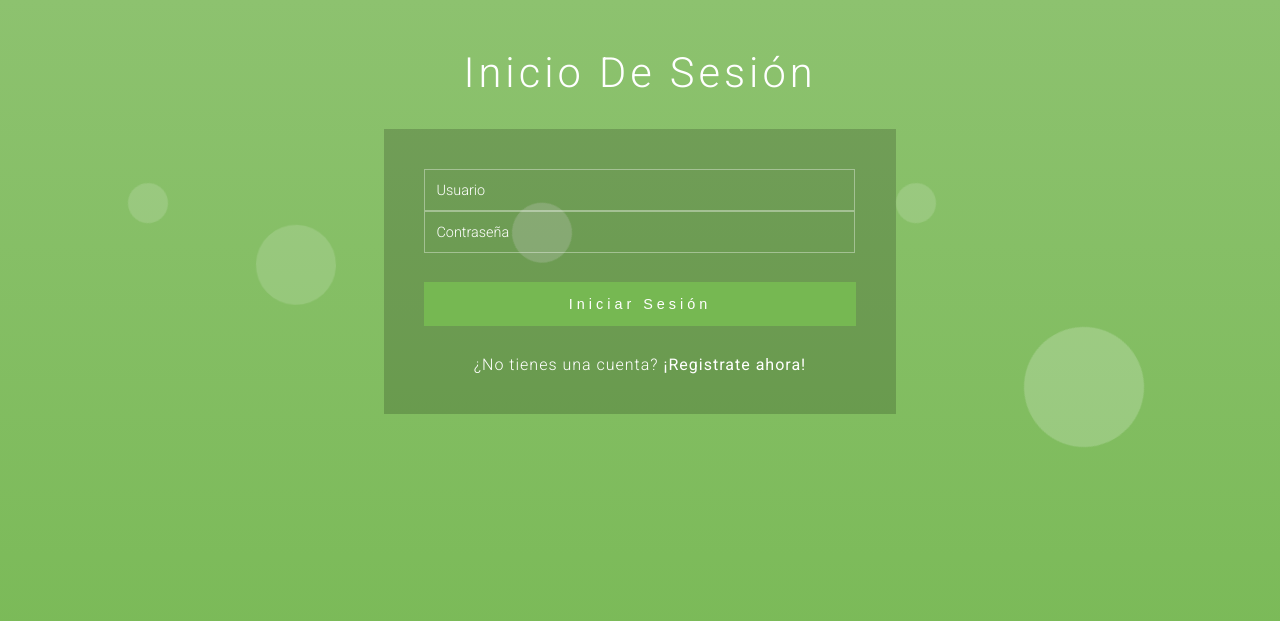
After one commit to soyMoka/Oportunidad-De-cambio, a Django app: page /login/ in a window 1280 px wide. The commit adds this page. Shown: the top 621 px of the page. Run offline with Django 3.2, Linux system fonts and the light colour scheme; some libraries are stand-ins or nearby versions.

Commit message:
Add login.html, favicon

```diff
--- a/apps/comentarios/models.py
+++ b/apps/comentarios/models.py
@@ -1,7 +1,6 @@
 from django.db import models
 from apps.noticias.models import Noticia
 from apps.usuarios.models import Usuario
-#from apps.usuarios.models import Usuario
 # Create your models here.
 
 # si llega a haber algun problema aca, entonces es el from apps...
--- a/apps/usuarios/models.py
+++ b/apps/usuarios/models.py
@@ -1,7 +1,6 @@
 from email.policy import default
 from django.db import models
 #from django.contrib.auth.models import AbstractUser
-
 # Create your models here.
 """
 class Usuario(AbstractUser):
--- a/ong/settings.py
+++ b/ong/settings.py
@@ -89,8 +89,8 @@ DATABASES = {
         'NAME': 'ongdb',
         'USER': 'root',
         #'PASSWORD': 'root',
-        'PASSWORD': '123321q',
-        #'PASSWORD': '7ux3r0.890',
+        #'PASSWORD': '123321q',
+        'PASSWORD': '7ux3r0.890',
         #'PASSWORD': 'muma2208',
         'HOST': 'localhost',
         'PORT': '',
--- a/ong/urls.py
+++ b/ong/urls.py
@@ -22,6 +22,7 @@ from .vista import *
 from django.contrib.staticfiles.urls import staticfiles_urlpatterns
 
 
+
 urlpatterns = [
     path('admin/', admin.site.urls),
     path('index/',index,name='index'),
--- a/templates/base.html
+++ b/templates/base.html
@@ -3,6 +3,7 @@
 <html lang="en">
 
 <head>
+  <link rel="icon"href="{% static 'favicon.ico' %}">
   <title>{% block titulo %}
     {% endblock %}</title>
   <meta charset="utf-8">
--- /dev/null
+++ b/templates/login.html
@@ -0,0 +1,53 @@
+{% load static %}
+<!DOCTYPE html>
+<html lang="en">
+
+<head>
+	<title>Inicio de Sesión</title>
+	<script type="application/x-javascript"> addEventListener("load", function() { setTimeout(hideURLbar, 0); }, false); function hideURLbar(){ window.scrollTo(0,1); } </script>
+	<link href="//fonts.googleapis.com/css?family=Roboto:300,300i,400,400i,700,700i" rel="stylesheet">
+	<link href="{% static 'css/register.css' %}" rel="stylesheet" type="text/css" media="all" />
+
+</head>
+<body>
+	<!-- main -->
+	<div class="main-w3layouts wrapper">
+		<h1>Inicio de sesión</h1>
+		<div class="main-agileinfo">
+			<div class="agileits-top">
+				{% comment %} <form action="{% url 'index' %}" method="post"> {% endcomment %}
+                    <form action="#" method="post">
+					{% csrf_token %}
+					<input class="text" type="text" name="Username" placeholder="Usuario" required="">
+					{% comment %} <input class="text email" type="email" name="email" placeholder="Correo" required=""> {% endcomment %}
+					<input class="text" type="password" name="password" placeholder="Contraseña" required="">
+					{% comment %} <input class="text w3lpass" type="password" name="password" placeholder="Confirmar Contraseña" required=""> {% endcomment %}
+					{% comment %} <div class="wthree-text">
+						<label class="anim">
+							<input type="checkbox" class="checkbox" required="">
+							<span>Acepto los terminos y condiciones</span>
+						</label>
+						<div class="clear"> </div>
+					</div> {% endcomment %}
+					<input type="submit" value="Iniciar Sesión">
+				</form>
+				<p>¿No tienes una cuenta? <a href="{% url 'register' %}"> ¡Registrate ahora!</a></p>
+			</div>
+		</div>
+
+		<ul class="colorlib-bubbles">
+			<li></li>
+			<li></li>
+			<li></li>
+			<li></li>
+			<li></li>
+			<li></li>
+			<li></li>
+			<li></li>
+			<li></li>
+			<li></li>
+		</ul>
+	</div>
+
+</body>
+</html>
--- a/templates/register.html
+++ b/templates/register.html
@@ -15,7 +15,9 @@
 		<h1>Registro de usuario</h1>
 		<div class="main-agileinfo">
 			<div class="agileits-top">
-				<form action="#" method="post">
+				{% comment %} <form action="{% url 'index' %}" method="post"> {% endcomment %}
+                    <form action="#" method="post">
+					{% csrf_token %}
 					<input class="text" type="text" name="Username" placeholder="Usuario" required="">
 					<input class="text email" type="email" name="email" placeholder="Correo" required="">
 					<input class="text" type="password" name="password" placeholder="Contraseña" required="">
```
Also changed, not shown: ong/static/favicon.ico (added).
